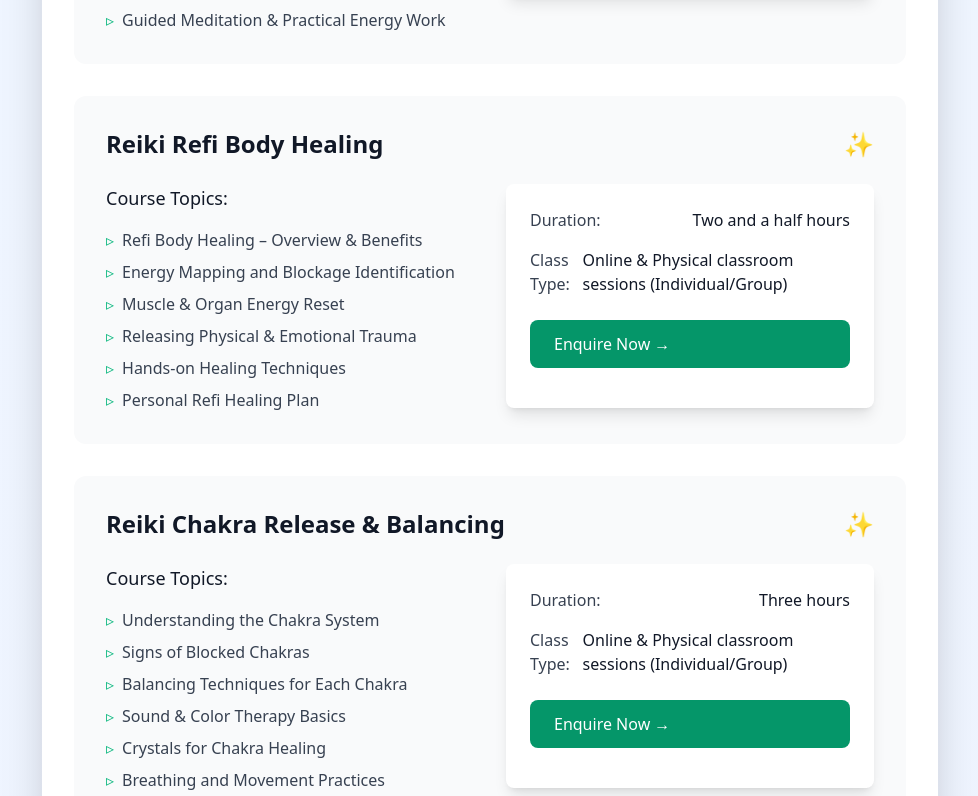
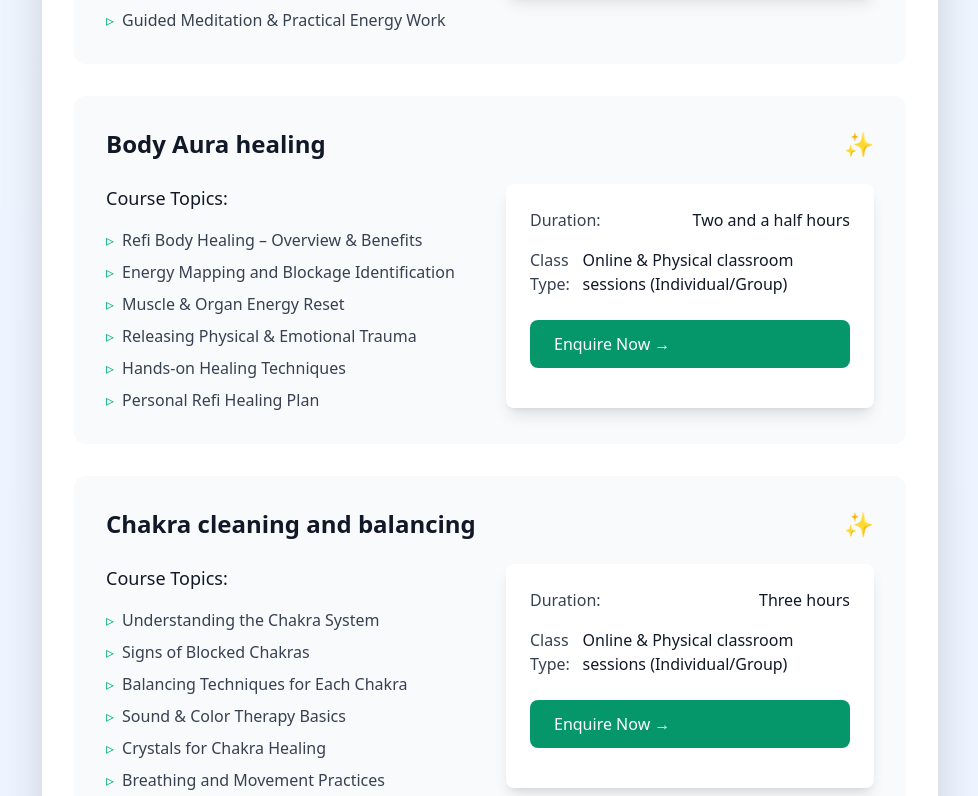
Before and after one commit to shauryasds/vintageholistic, a React (Vite) app: page /services/reki in a window 1280 px wide. Shown: the part 1464-2260 px from the top of the page, without its empty margins (150-1128 px from the left). Built offline with nearby package versions, Linux system fonts and the light colour scheme.

Commit message:
Add Suggestions from client

```diff
--- a/src/components/Contactus.jsx
+++ b/src/components/Contactus.jsx
@@ -59,7 +59,7 @@ ${encodeURIComponent(query)}`;
       <div className="flex flex-col bg-white shadow-md rounded-xl w-full max-w-5xl overflow-hidden">
         <div className="bg-white p-8 flex flex-col justify-center items-center">
           <h2 className="text-2xl sm:text-3xl font-bold text-orange-800 mb-2">
-            Vintage Holistic Treatment & Training Center
+            Vintage Holistic Treatment & Training Institute
           </h2>
           <p className="text-orange-700">
             Let’s begin your healing journey. Reach out to us today.
--- a/src/pages/Reiki.jsx
+++ b/src/pages/Reiki.jsx
@@ -5,7 +5,7 @@ import { Link } from 'react-router-dom';
 const ReikiCourses =
   [
     {
-      level: "Level 1",
+      level: "Reiki Level 1",
       duration: "Five hours",
       fees: "5,000",
       topics: [
@@ -39,7 +39,7 @@ const ReikiCourses =
       ]
     },
     {
-      level: "Refi Body Healing",
+      level: "Body Aura healing",
       duration: "Two and a half hours",
       fees: "3,000",
       topics: [
@@ -52,7 +52,7 @@ const ReikiCourses =
       ]
     },
     {
-      level: "Chakra Release & Balancing",
+      level: "Chakra cleaning and balancing",
       duration: "Three hours",
       fees: "2,500",
       topics: [
@@ -66,7 +66,7 @@ const ReikiCourses =
       ]
     },
     {
-      level: "Negative Energy Cleanse",
+      level: "Cleansing of negative vibration",
       duration: "Two hours",
       fees: "2,000",
       topics: [
@@ -82,7 +82,7 @@ const ReikiCourses =
     ,
 
     {
-      level: "Level 2",
+      level: "Reiki Level 2",
       duration: "Five hours",
       fees: "5,000",
       topics: [
@@ -98,7 +98,7 @@ const ReikiCourses =
       ]
     },
     {
-      level: "Level 3A",
+      level: "Reiki Level 3A",
       duration: "Four hours",
       fees: "5,000",
       topics: [
@@ -112,7 +112,7 @@ const ReikiCourses =
       ]
     },
     {
-      level: "Level 3B (Mastership)",
+      level: "Reiki Level 3B (Mastership)",
       duration: "Six hours (9am - 3pm)",
       fees: "15,000",
       topics: [
@@ -134,7 +134,7 @@ const ReikiCourses =
       ]
     },
     {
-      level: "Grand Mastership",
+      level: "Reiki Grand Mastership",
       duration: "Five hours (10am - 3pm)",
       fees: "10,000",
       topics: [
@@ -195,7 +195,7 @@ const Reiki = () => {
                   className="bg-gray-50 rounded-xl p-8 hover:shadow-lg transition-all duration-300"
                 >
                   <div className="flex items-center justify-between mb-6">
-                    <h3 className="text-2xl font-semibold text-gray-900">Reiki {course.level}</h3>
+                    <h3 className="text-2xl font-semibold text-gray-900"> {course.level}</h3>
                     <span className="text-emerald-600 text-2xl">✨</span>
                   </div>
 
```
